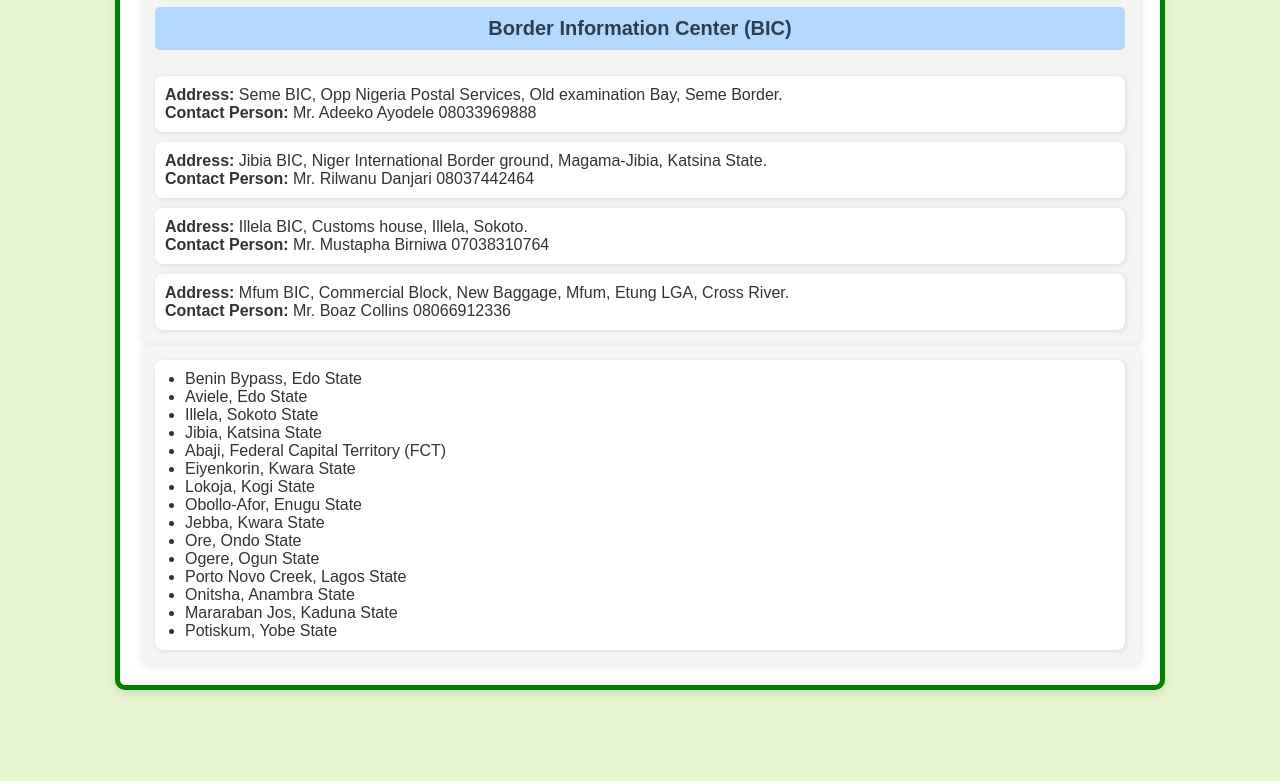
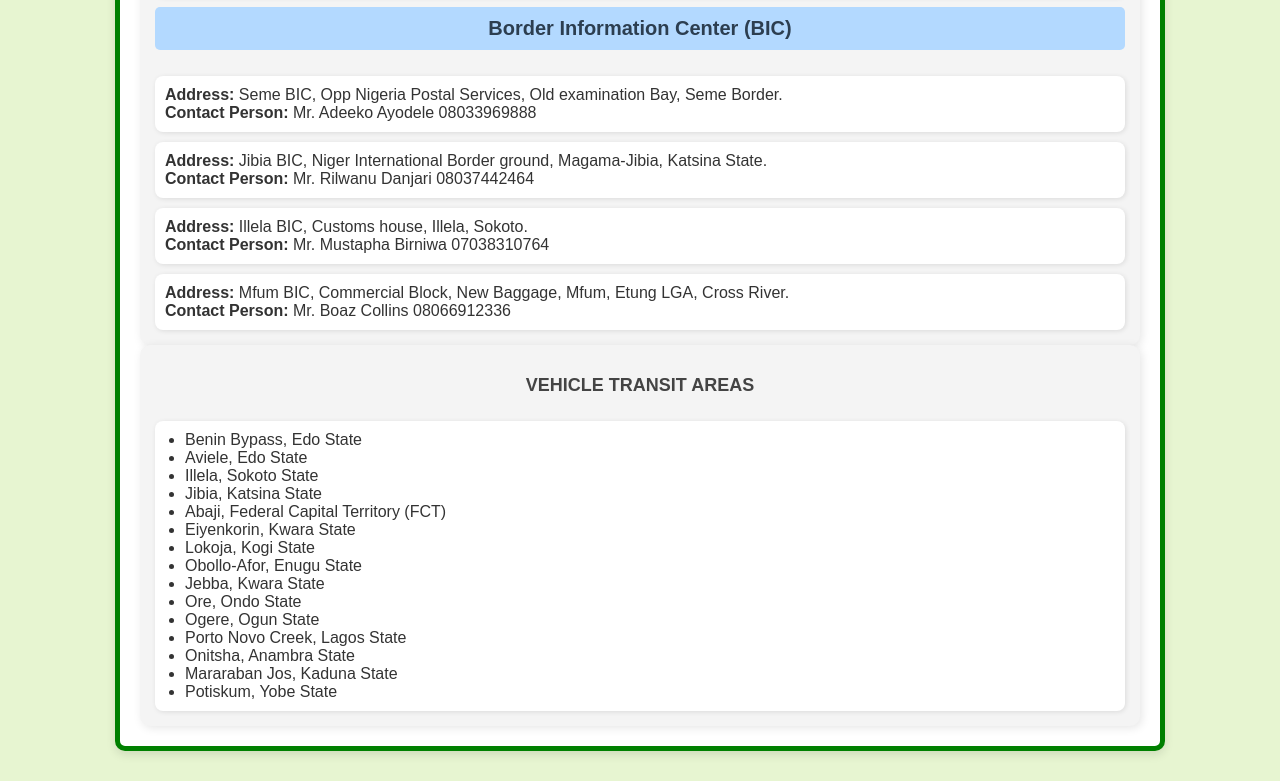
Before and after one commit to Jerry0019/Nigerian-Shippers-Council, a plain HTML site: page index.html in a window 1280 px wide. Shown: the part 3613-4394 px from the top of the page. Before the commit the page ends 4333 px from the top, so only its background shows below. Drawn offline with Linux system fonts and the light colour scheme.

Commit message:
Update index.html
Added changes based on client request

```diff
--- a/index.html
+++ b/index.html
@@ -672,6 +672,7 @@
             </div>
             <div style="display: flex; flex-wrap: wrap; gap: 20px; font-family: Arial, sans-serif;">
                 <div style="display: flex; flex-direction: column; gap: 10px; background: #f4f4f4; padding: 15px; border-radius: 10px; box-shadow: 2px 2px 10px rgba(0, 0, 0, 0.1); width: 100%;">
+                    <h4 style="font-size: 18px; font-weight: bold; color: #444; margin: 5px;">VEHICLE TRANSIT AREAS</h4>
                     <div style="display: flex; flex-direction: column; background: #fff; padding: 10px; border-radius: 8px; box-shadow: 1px 1px 5px rgba(0, 0, 0, 0.1);">
                         <ul style="font-size: 16px; font-weight: 500; color: #333; padding-left: 20px;">
                             <li>Benin Bypass, Edo State</li>
```
